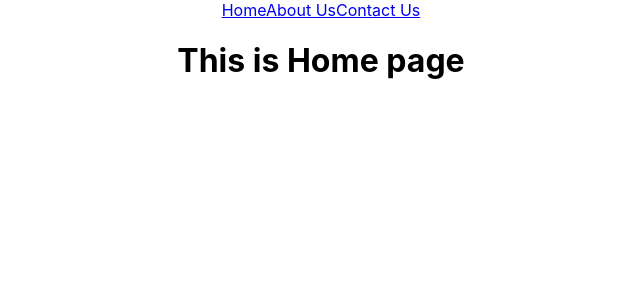
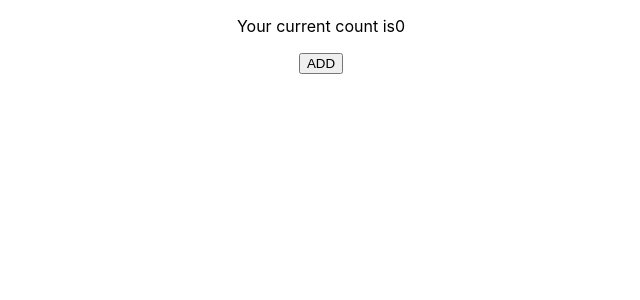
Before and after one commit to alxSoftware2024/React, a React (Create React App) app in the folder my-first-app/: page / in a window 1280 px wide. Shown: the top 300 px of the page, without its empty margins (319-959 px from the left). Built offline with nearby package versions, Linux system fonts and the light colour scheme.

Commit message:
Usestate to add counter

```diff
--- a/my-first-app/src/App.js
+++ b/my-first-app/src/App.js
@@ -13,10 +13,12 @@ import {BrowserRouter as Router,Routes,Route,Link} from 'react-router-dom'
 import Home from './Router/Home';
 import Contact from './Router/Contact';
 import About from './Router/About';
+import Usestates from './Hooks/Usestates'
 function App() {
   return (
     <div className="App">
-        <Router>
+      <Usestates/>
+        {/* <Router>
           <nav>
             <Link to='/'>Home</Link>
             <Link to='/About'>About Us</Link>
@@ -30,7 +32,7 @@ function App() {
 
 </Routes>
 
-     </Router>
+     </Router> */}
 
 
 
--- /dev/null
+++ b/my-first-app/src/Hooks/Usestates.jsx
@@ -0,0 +1,13 @@
+import React, { useState } from 'react'
+
+function Usestates() {
+const[count,setCounter]=useState(0);
+  return (
+    <div>
+<p>Your current count is{count}</p>
+<button onClick={()=>setCounter(count+1)}>ADD</button>
+    </div>
+  )
+}
+
+export default Usestates;
```
